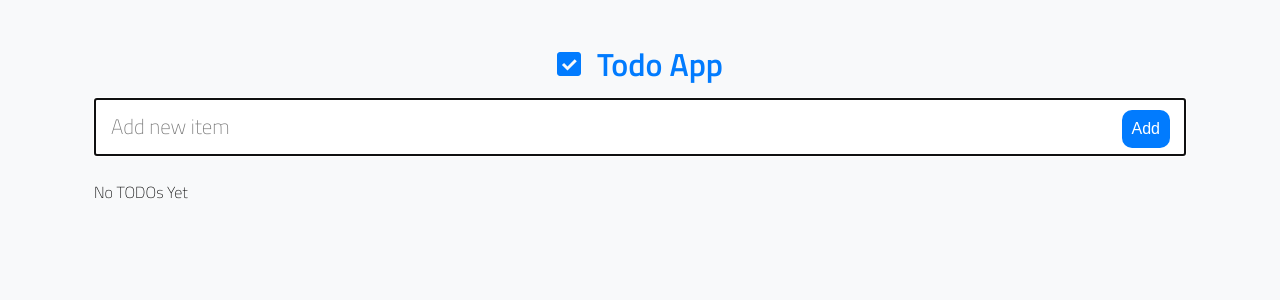
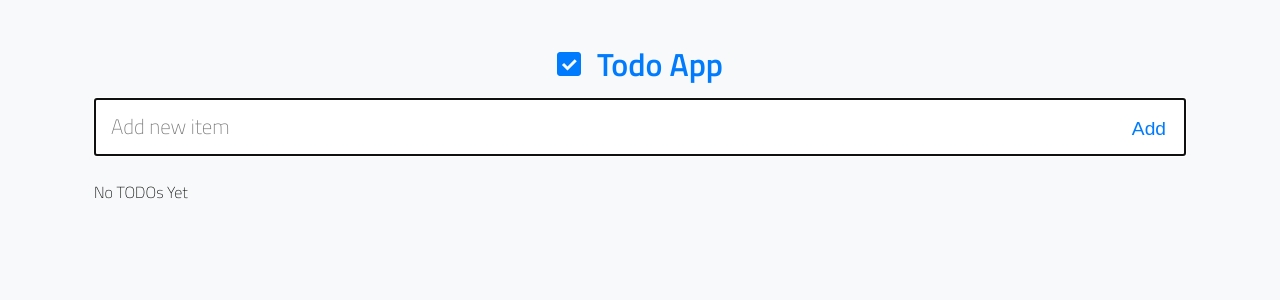
Before and after one commit to programmeur77/react-todo, a React (Vite) app in the folder frontend/: page / in a window 1280 px wide. Shown: the top 300 px of the page. Built offline with nearby package versions, Linux system fonts and the light colour scheme.

Commit message:
Added wrapper width and position + modified button right and bottom position + removed borders and made background transparent

```diff
--- a/frontend/style/components/todo-form.scss
+++ b/frontend/style/components/todo-form.scss
@@ -3,10 +3,14 @@
 .todo-form {
   height: fit-content;
   margin-bottom: 1.5rem;
+
+  &-wrapper {
+    width: 100%;
+    position: relative;
+  }
   &__input {
     width: 100%;
     padding: 15px;
-    position: relative;
     caret-color: $header-font-color;
     font-size: 1.3rem;
 
@@ -18,14 +22,17 @@
 
   &__submit-btn {
     width: fit-content;
-    padding: 10px;
     position: absolute;
-    right: 110px;
-    top: 110px;
+    right: 20px;
+    top: 20px;
     border: none;
-    background-color: $header-font-color;
-    border-radius: 10px;
-    color: #fff;
-    font-size: 1rem;
+    background: transparent;
+    font-size: 1.2rem;
+    color: $header-font-color;
+
+    &:hover {
+      cursor: pointer;
+      color: darken($header-font-color, 10%);
+    }
   }
 }
```
